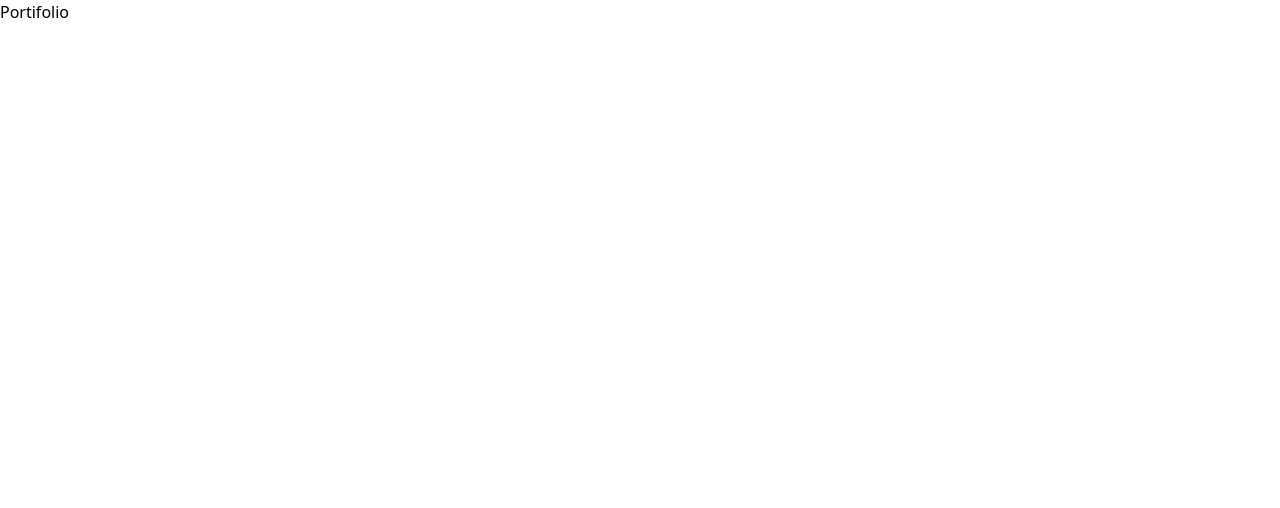
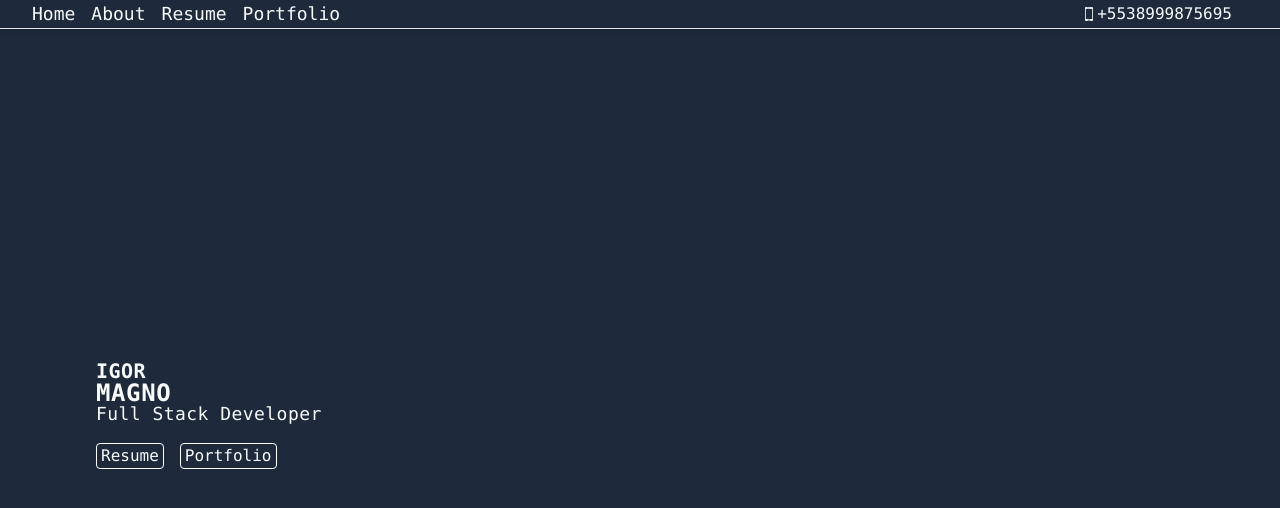
Before and after one commit to igor-magno/portfolio, a Next.js app: page / in a window 1280 px wide. Shown: the top 508 px of the page. Built offline with nearby package versions, Linux system fonts and the light colour scheme.

Commit message:
(add) adiciona estrutura de navegação e divisão da página home

```diff
--- a/package.json
+++ b/package.json
@@ -18,6 +18,7 @@
     "next": "13.1.2",
     "react": "18.2.0",
     "react-dom": "18.2.0",
+    "react-icons": "^4.7.1",
     "typescript": "4.9.4"
   },
   "devDependencies": {
--- /dev/null
+++ b/src/app/about/page.tsx
@@ -0,0 +1,12 @@
+import { Inter } from '@next/font/google'
+
+const inter = Inter({ subsets: ['latin'] })
+
+const About = () => {
+  return (
+    <main>
+      <div className=''>About</div>
+    </main>
+  )
+}
+export default About
--- a/src/app/layout.tsx
+++ b/src/app/layout.tsx
@@ -1,4 +1,5 @@
 import './globals.css'
+import NavBar from './navebar'
 
 export default function RootLayout({
   children,
@@ -12,7 +13,10 @@ export default function RootLayout({
         head.tsx. Find out more at https://beta.nextjs.org/docs/api-reference/file-conventions/head
       */}
       <head />
-      <body>{children}</body>
+      <body className='h-screen flex flex-col font-mono bg-slate-800 text-slate-50'>
+        <NavBar />
+        {children}
+      </body>
     </html>
   )
 }
--- /dev/null
+++ b/src/app/navebar.tsx
@@ -0,0 +1,36 @@
+import Link from "next/link"
+import { ReactNode } from "react"
+import { GiSmartphone } from "react-icons/gi"
+
+const NavConteiner = (props: { children: ReactNode }) => <div
+    className="w-full border-b border-inherit shadow-md flex">
+    <ul className="flex gap-4 pl-8">
+        {props.children}
+    </ul>
+    <div className="w-full flex justify-end items-center pr-12">
+        <GiSmartphone /><span className="select-none">+5538999875695</span>
+    </div>
+</div>
+
+// text-sm text-base text-lg text-xl text-2xl
+// sm md lg xl 2xl
+
+const Text = (props: {children: string}) => <label className="text-lg select-none cursor-pointer">
+{props.children}
+</label>
+
+const NavButton = (props: { title: string, href: string }) => <li>
+    <Link href={props.href}
+        className="">
+        <Text>{props.title}</Text>
+    </Link>
+</li>
+
+const NavBar = () => <NavConteiner>
+    <NavButton href="../" title="Home" />
+    <NavButton href="../about" title="About" />
+    <NavButton href="../resume" title="Resume" />
+    <NavButton href="../portfolio" title="Portfolio" />
+</NavConteiner>
+
+export default NavBar
--- a/src/app/page.tsx
+++ b/src/app/page.tsx
@@ -1,12 +1,38 @@
 import Image from 'next/image'
 import { Inter } from '@next/font/google'
+import Link from 'next/link'
 
 const inter = Inter({ subsets: ['latin'] })
 
 export default function Home() {
-  return (
-    <main>
-      <div className=''>Portifolio</div>
-    </main>
-  )
+
+  return <main className='w-full h-full flex'>
+    <div className='w-full h-full flex flex-col'>
+      <div className='w-full h-full flex items-center pl-24'>
+        <div className='w-1/2 flex flex-col gap-5'>
+          <div className='flex flex-col '>
+            <label className='text-xl font-semibold tracking-wide leading-none'>IGOR</label>
+            <label className='text-2xl font-extrabold tracking-wide leading-none'>MAGNO</label>
+            <label className='text-lg tracking-wide leading-none'>Full Stack Developer</label>
+          </div>
+          <div className='flex gap-4'>
+            <Link
+              href="../resume"
+              className='text-base border rounded border-white leading-none p-1 select-none cursor-pointer'
+            >Resume</Link>
+            <Link
+              href="../portfolio"
+              className='text-base border rounded border-white leading-none p-1 select-none cursor-pointer'
+            >Portfolio</Link>
+          </div>
+        </div>
+      </div>
+      <div className='w-full pl-12'>
+        {/* Ícones com links para redes sociais */}
+      </div>
+    </div>
+    <div className='w-full'>
+      {/* Conteúdo animado ainda a ser definido */}
+    </div>
+  </main>
 }
--- /dev/null
+++ b/src/app/portfolio/page.tsx
@@ -0,0 +1,12 @@
+import { Inter } from '@next/font/google'
+
+const inter = Inter({ subsets: ['latin'] })
+
+const Portfolio = () => {
+  return (
+    <main>
+      <div className=''>Portfolio</div>
+    </main>
+  )
+}
+export default Portfolio
--- /dev/null
+++ b/src/app/resume/page.tsx
@@ -0,0 +1,12 @@
+import { Inter } from '@next/font/google'
+
+const inter = Inter({ subsets: ['latin'] })
+
+const Resume = () => {
+  return (
+    <main>
+      <div className=''>Resume</div>
+    </main>
+  )
+}
+export default Resume
```
Also changed, not shown: 1 other file (tests, documents, lock files or other folders).
